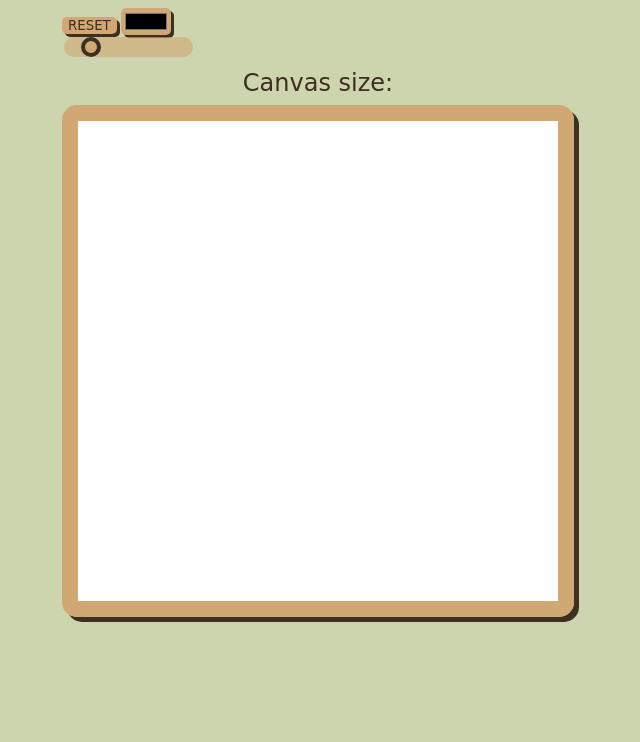
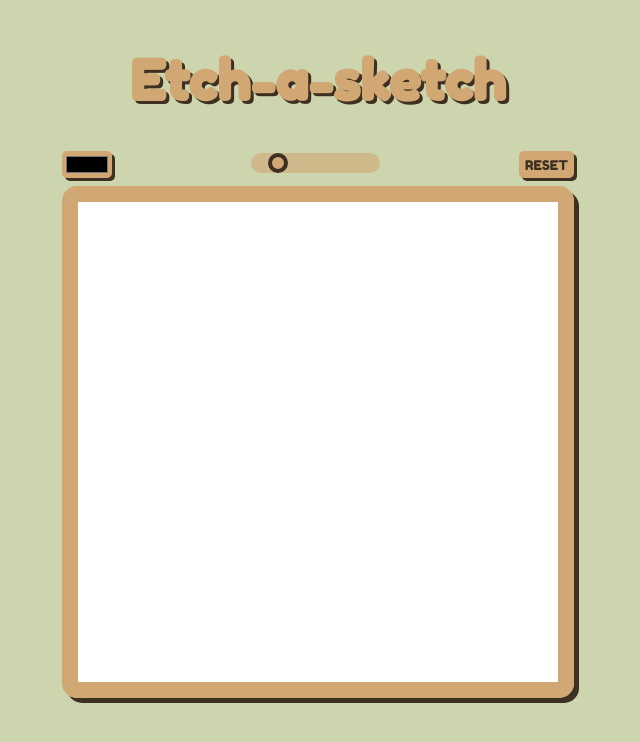
Before and after one commit to MarcinStarz/etch-a-sketch, a plain HTML site: page index.html in a window 1280 px wide. Shown: the whole page, without its empty margins (322-962 px from the left). Drawn offline with Linux system fonts and the light colour scheme.

```diff
--- a/index.html
+++ b/index.html
@@ -4,16 +4,22 @@
         <meta charset="utf-8">
         <title>Etch-a-sketch</title>
         <link rel="stylesheet" href="style.css">
+        <link rel="preconnect" href="https://fonts.googleapis.com">
+        <link rel="preconnect" href="https://fonts.gstatic.com" crossorigin>
+        <link href="https://fonts.googleapis.com/css2?family=Fredoka+One&display=swap" rel="stylesheet">
+
     </head>
     <body>
-        <input type="button" class="reset-button" value="RESET">
-        <input type="color" class="color-picker" value="#000000">
-       <div id="sliderContainer">
-            <input type="range" min="1" max="100" value="16" id="sliderAmount">
-            <label for="sliderAmount" class="label">Canvas size: <span class="canvasSize"></span></label>
-       </div>
-        <div id="drawingBoard">
+        <h1>Etch-a-sketch</h1>
+            <div id="functions">
+                <input type="color" class="color-picker" value="#000000">
+                <div id="sliderContainer">
+                <input type="range" min="1" max="100" value="16" id="sliderAmount">
+            </div>
+            <input type="button" class="reset-button" value="RESET">
         </div>
+        <div id="drawingBoard"></div>
+        <label for="sliderAmount" class="label"></label>
         <script src="script.js"></script>
     </body>
 </html>
```
